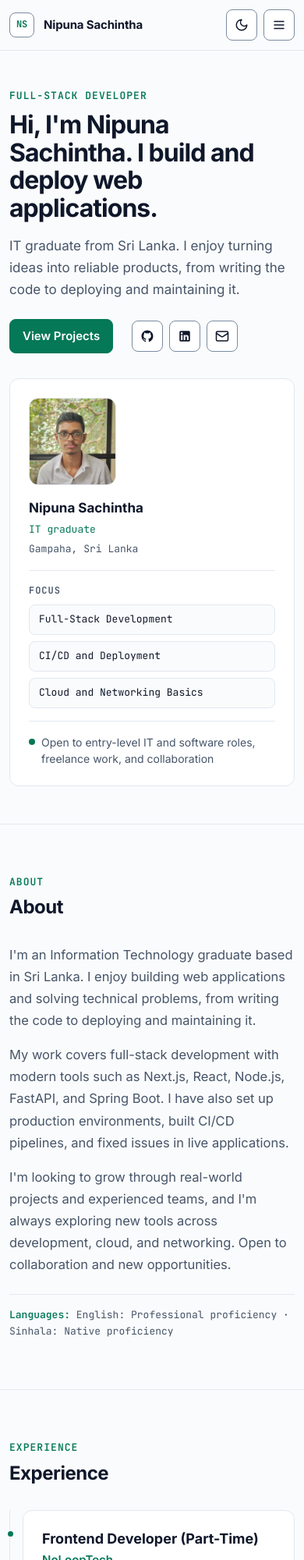
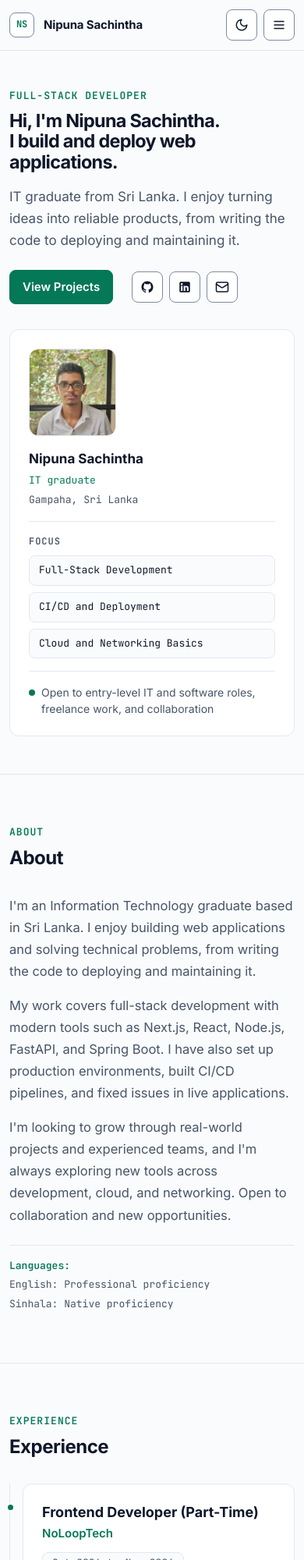
Before and after one commit to SachinthaX/sachinthax-portfolio, an Astro site: page / in a window 390 px wide. Shown: the top 2000 px of the page at 78% size. Built offline with nearby package versions, Linux system fonts and the light colour scheme; Astro itself is replaced by a stand-in of ours; a web font is replaced by a local one.

Commit message:
polish: format hero greeting line break and mobile languages stack

```diff
--- a/src/components/About.astro
+++ b/src/components/About.astro
@@ -22,10 +22,23 @@ const { id, eyebrow, heading, paragraphs, languages } = Astro.props;
     <div class="prose about-body">
       {paragraphs.map((paragraph) => <p>{paragraph}</p>)}
 
-      <p class="about-languages">
+      <div class="about-languages">
         <span class="about-languages-label">Languages:</span>{" "}
-        {languages.map((lang) => `${lang.name}: ${lang.level}`).join(' · ')}
-      </p>
+        <ul class="about-languages-list">
+          {
+            languages.map((lang, index) => (
+              <li class="about-language-item">
+                {index > 0 && (
+                  <span class="about-language-sep" aria-hidden="true">
+                    {" · "}
+                  </span>
+                )}
+                <span>{`${lang.name}: ${lang.level}`}</span>
+              </li>
+            ))
+          }
+        </ul>
+      </div>
     </div>
   </div>
 </section>
@@ -43,7 +56,11 @@ const { id, eyebrow, heading, paragraphs, languages } = Astro.props;
     color: var(--muted);
   }
 
-  .about-body .about-languages {
+  .about-languages {
+    display: flex;
+    flex-wrap: wrap;
+    align-items: baseline;
+    gap: var(--space-1) var(--space-2);
     margin-top: var(--space-2);
     padding-top: var(--space-4);
     border-top: 1px solid var(--border);
@@ -57,4 +74,36 @@ const { id, eyebrow, heading, paragraphs, languages } = Astro.props;
     color: var(--accent);
     font-weight: 600;
   }
+
+  .about-languages-list {
+    display: flex;
+    flex-wrap: wrap;
+    gap: 0 var(--space-2);
+    list-style: none;
+    margin: 0;
+    padding: 0;
+  }
+
+  .about-language-item {
+    display: inline-flex;
+    align-items: baseline;
+    gap: var(--space-2);
+  }
+
+  @media (max-width: 640px) {
+    .about-languages {
+      flex-direction: column;
+      align-items: flex-start;
+      gap: var(--space-1);
+    }
+
+    .about-languages-list {
+      flex-direction: column;
+      gap: var(--space-1);
+    }
+
+    .about-language-sep {
+      display: none;
+    }
+  }
 </style>
--- a/src/components/Hero.astro
+++ b/src/components/Hero.astro
@@ -25,13 +25,21 @@ const {
   quickFacts,
   identity,
 } = Astro.props;
+
+const greetingPrefix = "Hi, I'm Nipuna Sachintha.";
+const hasGreetingSplit = headline.startsWith(`${greetingPrefix} `);
+const greetingLine = hasGreetingSplit ? greetingPrefix : headline;
+const restLine = hasGreetingSplit ? headline.slice(greetingPrefix.length + 1) : '';
 ---
 
 <section id="home" class="section hero-section" aria-labelledby="hero-heading">
   <div class="container hero-grid">
     <div class="hero-main">
       <p class="eyebrow">{eyebrow}</p>
-      <h1 id="hero-heading" class="hero-title">{headline}</h1>
+      <h1 id="hero-heading" class="hero-title">
+        <span class="hero-greeting">{greetingLine}</span>
+        {restLine && <span class="hero-rest">{" "}{restLine}</span>}
+      </h1>
       <p class="hero-subheading">{subheading}</p>
 
       <div class="hero-actions">
@@ -136,10 +144,19 @@ const {
 
   .hero-title {
     margin-bottom: var(--space-4);
-    font-size: clamp(2rem, 4.2vw, 3rem);
+    font-size: clamp(2.125rem, 3.5vw, 2.85rem);
     font-weight: 700;
-    line-height: 1.12;
+    line-height: 1.14;
     letter-spacing: -0.03em;
+  }
+
+  .hero-greeting {
+    display: block;
+    white-space: nowrap;
+  }
+
+  .hero-rest {
+    display: block;
   }
 
   .hero-subheading {
@@ -276,6 +293,10 @@ const {
     .hero-grid {
       grid-template-columns: 1fr;
     }
+
+    .hero-title {
+      font-size: clamp(1.45rem, 6vw, 2.5rem);
+    }
   }
 
   @media (max-width: 420px) {
```
